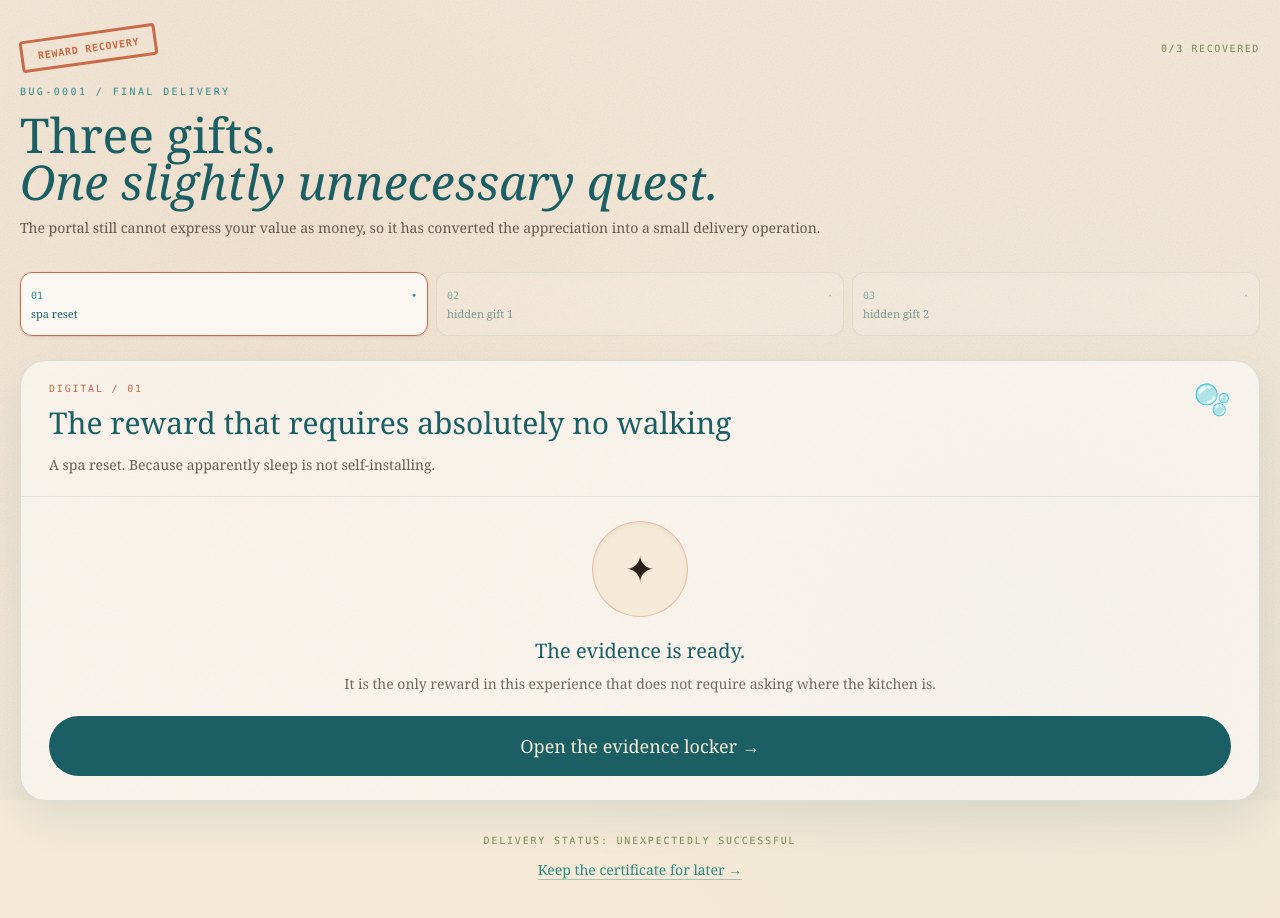
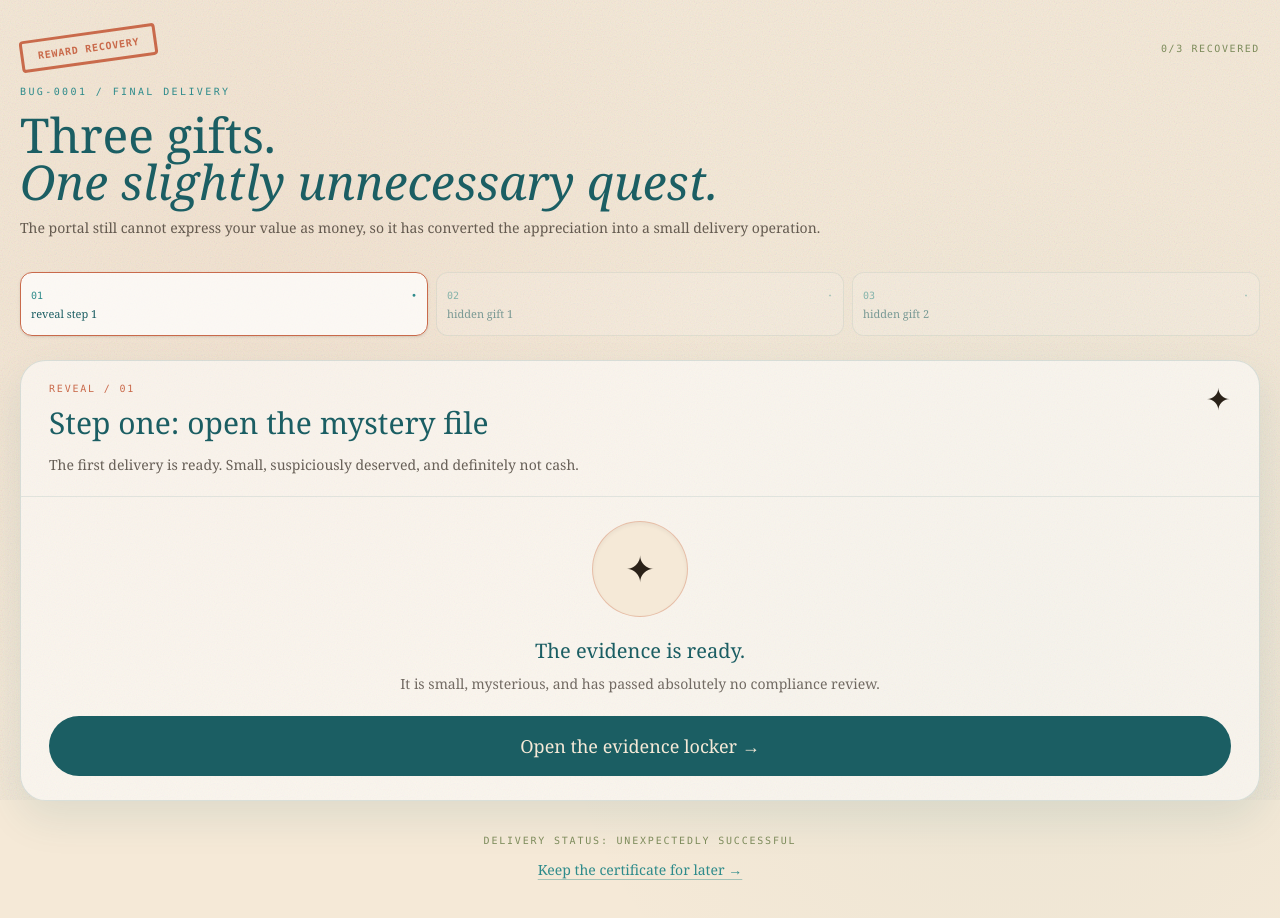
Before and after one commit to royrhayem/jessy-anniversary, a Next.js app: page /gift in a window 1280 px wide. Shown: the top 918 px of the page. Built offline with nearby package versions, Linux system fonts and the light colour scheme.

Commit message:
Change reward redemption

```diff
--- a/src/app/gift/page.tsx
+++ b/src/app/gift/page.tsx
@@ -152,7 +152,7 @@ export default function Gift() {
                   <span aria-hidden>{done ? "✓" : unlocked ? "•" : "·"}</span>
                 </span>
                 <span className="mt-1 block text-[11px] leading-tight text-deep">
-                  {item.kind === "digital" ? "spa reset" : `hidden gift ${index}`}
+                  {item.kind === "digital" ? "reveal step 1" : `hidden gift ${index}`}
                 </span>
               </button>
             );
@@ -172,7 +172,7 @@ export default function Gift() {
                   </h2>
                 </div>
                 <span className="text-3xl" aria-hidden>
-                  {isDigital ? "🫧" : activeStep === 1 ? "🧭" : "📦"}
+                  {isDigital ? "✦" : activeStep === 1 ? "🧭" : "📦"}
                 </span>
               </div>
               <p className="mt-3 text-sm leading-relaxed text-ink/70">{gift.teaser}</p>
@@ -190,7 +190,7 @@ export default function Gift() {
                     </p>
                     <p className="mx-auto max-w-xs text-sm leading-relaxed text-ink/65">
                       {isDigital
-                        ? "It is the only reward in this experience that does not require asking where the kitchen is."
+                        ? "It is small, mysterious, and has passed absolutely no compliance review."
                         : "We have hidden one actual object and are calling this a logistics department."}
                     </p>
                   </div>
--- a/src/app/page.tsx
+++ b/src/app/page.tsx
@@ -7,7 +7,6 @@ import Placeholder from "@/components/Placeholder";
 
 export default function Landing() {
   const router = useRouter();
-  const [cookies, setCookies] = useState(true);
   const [loading, setLoading] = useState(true);
 
   // The over-long spinner sells the corporate incompetence AND preloads every
@@ -78,29 +77,6 @@ export default function Landing() {
         </p>
       </div>
 
-      {/* Two clicks of pure corporate authenticity. */}
-      {cookies && (
-        <div className="fixed inset-x-0 bottom-0 bg-white border-t-2 border-corp-border p-4 text-xs corp-shadow">
-          <p className="mb-3">
-            We value your privacy. We use cookies to enhance your recognition
-            experience.
-          </p>
-          <div className="flex gap-2">
-            <button
-              onClick={() => setCookies(false)}
-              className="flex-1 bg-corp-blue text-white py-2.5 font-bold min-h-11"
-            >
-              ACCEPT ALL
-            </button>
-            <button
-              onClick={() => setCookies(false)}
-              className="flex-1 border border-corp-border py-2.5 min-h-11"
-            >
-              Manage preferences
-            </button>
-          </div>
-        </div>
-      )}
     </main>
   );
 }
--- a/src/content.ts
+++ b/src/content.ts
@@ -60,9 +60,9 @@ export const REDEMPTION_GIFTS = [
   {
     key: "spa",
     kind: "digital",
-    label: "DIGITAL / 01",
-    title: "The reward that requires absolutely no walking",
-    teaser: "A spa reset. Because apparently sleep is not self-installing.",
+    label: "REVEAL / 01",
+    title: "Step one: open the mystery file",
+    teaser: "The first delivery is ready. Small, suspiciously deserved, and definitely not cash.",
     clue: "Scan the evidence. Then book an afternoon where nobody can find you.",
   },
   {
```
